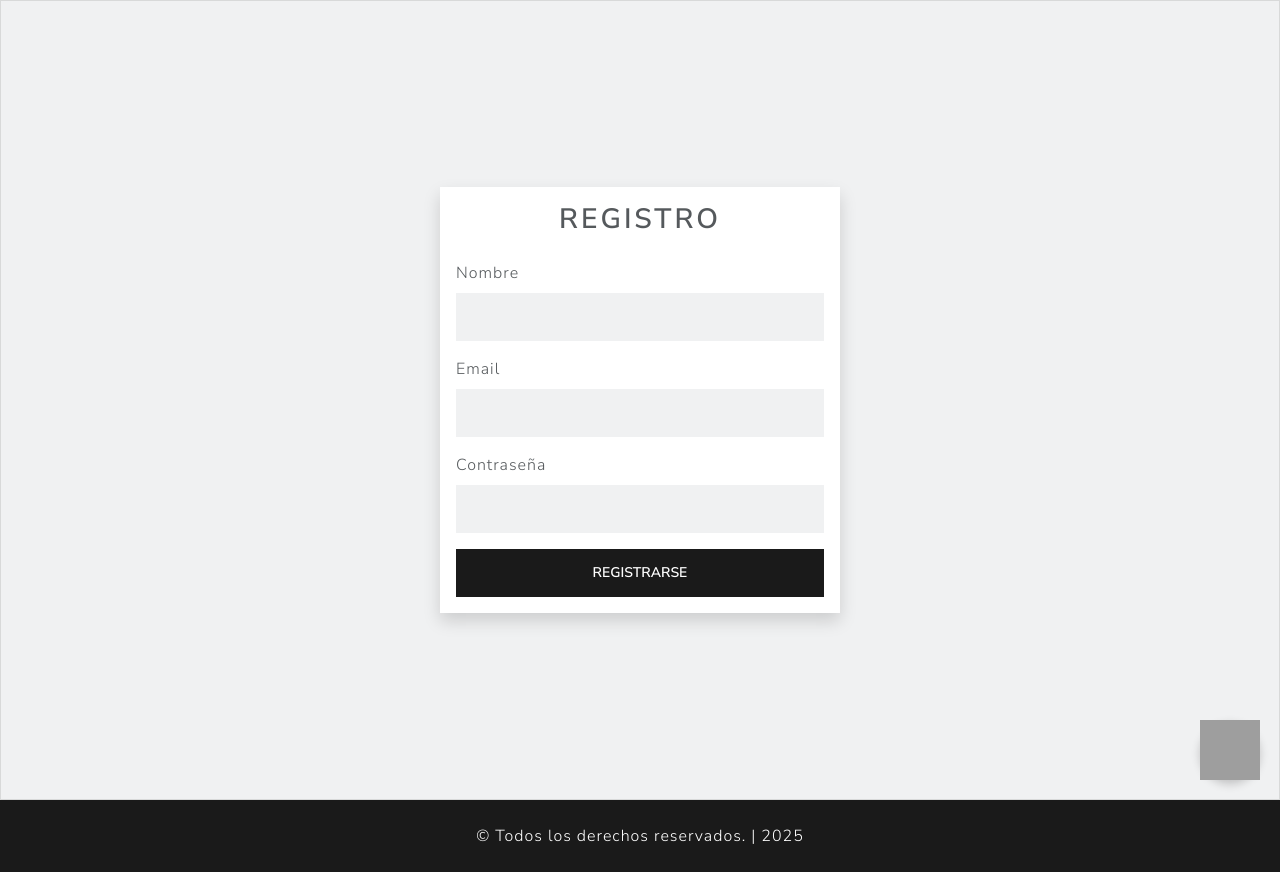
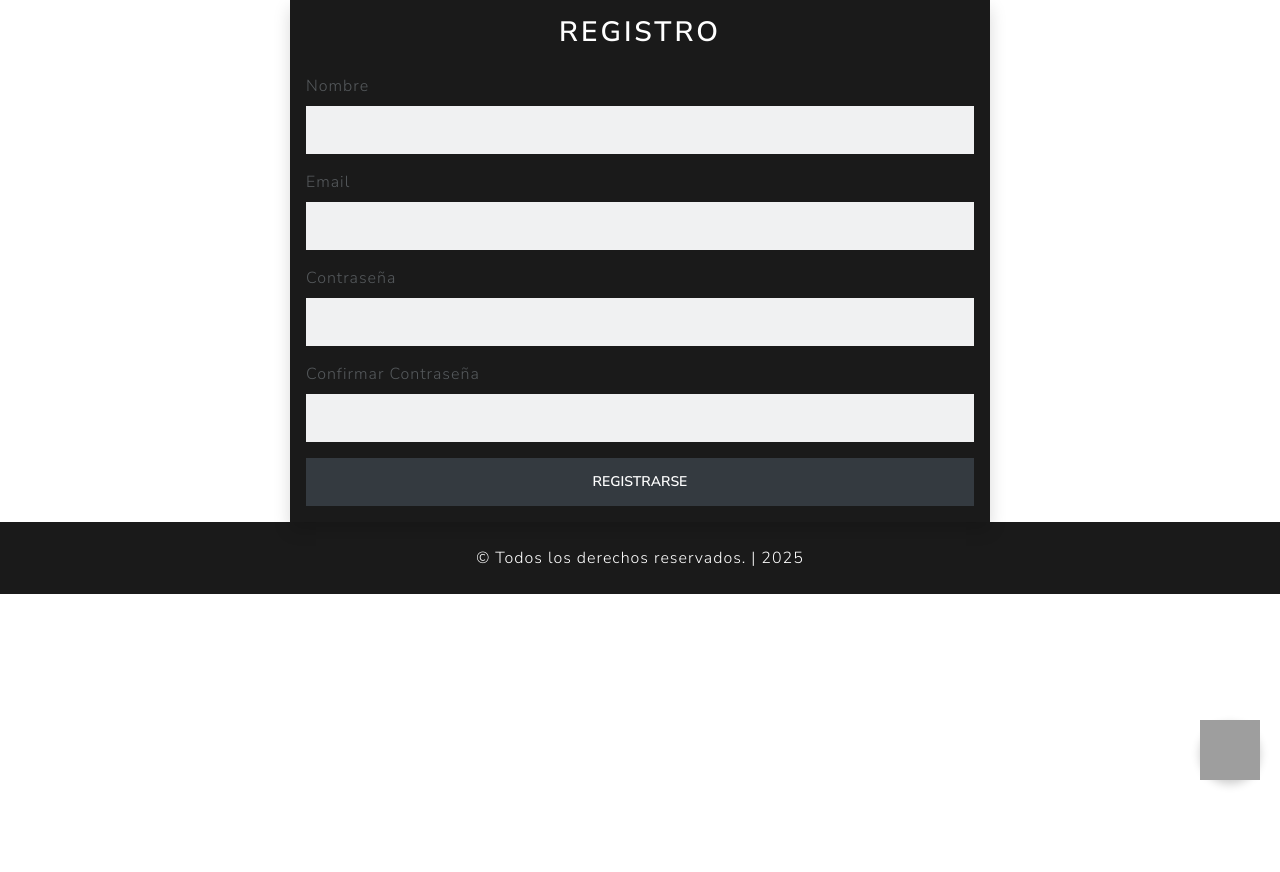
Before and after one commit to IAMR23/American, a React (Vite) app in the folder frontend/: page /registro in a window 1280 px wide. After the commit the page ends 800 px from the top, so only its background shows below. Built offline with nearby package versions, Linux system fonts and the light colour scheme; no server answers; grey boxes are pictures that could not be loaded.

Commit message:
Registerd completed

```diff
--- a/frontend/src/components/RegistrationForm.jsx
+++ b/frontend/src/components/RegistrationForm.jsx
@@ -1,4 +1,4 @@
-import React , { useState } from "react";
+import React, { useState } from "react";
 import { registerUser } from "../services/userServices";
 
 function RegistrationForm() {
@@ -6,6 +6,7 @@ function RegistrationForm() {
     nombre: "",
     email: "",
     password: "",
+    confirmPassword: "",
   });
 
   const [loading, setLoading] = useState(false);
@@ -23,14 +24,23 @@ function RegistrationForm() {
     setError(null);
     setSuccess(null);
 
+    // Validar que las contraseñas coincidan antes de enviar
+    if (formData.password !== formData.confirmPassword) {
+      setError("Las contraseñas no coinciden.");
+      setLoading(false);
+      return;
+    }
+
     try {
-      const response = await registerUser(formData);
+      const { nombre, email, password } = formData;
+      const response = await registerUser({ nombre, email, password });
       setSuccess("Usuario registrado exitosamente.");
       setFormData({
         nombre: "",
         email: "",
         password: "",
-      }); // Limpiar formulario
+        confirmPassword: "",
+      });
     } catch (error) {
       setError(error.response?.data?.message || "Error al registrar usuario.");
     } finally {
@@ -38,11 +48,14 @@ function RegistrationForm() {
     }
   };
 
+  const contrasenasCoinciden =
+    formData.password === formData.confirmPassword && formData.confirmPassword.length > 0;
+
   return (
-    <div className="d-flex vh-100 justify-content-center align-items-center bg-light">
-      <div className="card shadow" style={{ maxWidth: "400px", width: "100%" }}>
+    <div className="d-flex justify-content-center align-items-center">
+      <div className="card shadow bg-primary" style={{ maxWidth: "700px", width: "100%" }}>
         <div className="card-body">
-          <h2 className="card-title text-center mb-4">Registro</h2>
+          <h2 className="card-title text-center mb-4 text-white">Registro</h2>
 
           {error && <p className="text-danger text-center">{error}</p>}
           {success && <p className="text-success text-center">{success}</p>}
@@ -93,9 +106,36 @@ function RegistrationForm() {
               />
             </div>
 
+            <div className="mb-3">
+              <label htmlFor="confirmPassword" className="form-label">
+                Confirmar Contraseña
+              </label>
+              <input
+                id="confirmPassword"
+                type="password"
+                name="confirmPassword"
+                value={formData.confirmPassword}
+                onChange={handleChange}
+                className={`form-control ${
+                  formData.confirmPassword.length > 0
+                    ? contrasenasCoinciden
+                      ? "is-valid"
+                      : "is-invalid"
+                    : ""
+                }`}
+                required
+              />
+              {formData.confirmPassword.length > 0 && !contrasenasCoinciden && (
+                <div className="invalid-feedback">Las contraseñas no coinciden</div>
+              )}
+              {formData.confirmPassword.length > 0 && contrasenasCoinciden && (
+                <div className="valid-feedback">Las contraseñas coinciden</div>
+              )}
+            </div>
+
             <button
               type="submit"
-              className="btn btn-primary w-100"
+              className="btn btn-dark w-100"
               disabled={loading}
             >
               {loading ? "Registrando..." : "Registrarse"}
--- a/frontend/src/components/WhatsAppButton.jsx
+++ b/frontend/src/components/WhatsAppButton.jsx
@@ -1,11 +1,46 @@
-import React from "react";
+import React, { useEffect, useState } from "react";
 import "../styles/Whatsapp.css";
+import axios from "axios";
+
 export default function WhatsAppButton() {
+  const [mostrarBoton, setMostrarBoton] = useState(false);
+
+  useEffect(() => {
+    const verificarSuscripcion = async () => {
+      try {
+        const token = localStorage.getItem("token");
+
+        const res = await axios.get("http://localhost:5000/user/suscripcion", {
+          headers: {
+            Authorization: `Bearer ${token}`,
+          },
+        });
+
+        const usuario = res.data;
+        const suscrito = usuario.suscrito;
+        const finSuscripcion = new Date(usuario.subscriptionEnd);
+        const ahora = new Date();
+
+        // Mostrar el botón solo si no está suscrito o si la suscripción ya expiró
+        if (!suscrito || ahora > finSuscripcion) {
+          setMostrarBoton(true);
+        }
+      } catch (error) {
+        console.error("Error al verificar suscripción:", error);
+        // Si hay error (por ejemplo, no logueado), se muestra el botón
+        setMostrarBoton(true);
+      }
+    };
+
+    verificarSuscripcion();
+  }, []);
+
+  if (!mostrarBoton) return null;
+
   const phoneNumber = "593999999999"; // Cambia aquí tu número real
   const mensaje = encodeURIComponent(
     "Hola, quiero activar mi cuenta de American Karaoke 🎤"
   );
-
   const link = `https://wa.me/${phoneNumber}?text=${mensaje}`;
 
   return (
--- a/frontend/src/pages/AnunciosCrud.jsx
+++ b/frontend/src/pages/AnunciosCrud.jsx
@@ -22,9 +22,8 @@ export default function AnunciosCRUD() {
 
   const fetchAnuncios = async () => {
     try {
-      const res = await axios.get(`${API_ANUNCIOS}/anuncio`);
+      const res = await axios.get(`${API_ANUNCIOS}`);
       setAnuncios(res.data);
-      console.log(res.data)
     } catch (err) {
       console.error("Error al obtener anuncios", err);
     }
--- a/frontend/src/pages/Inicial.jsx
+++ b/frontend/src/pages/Inicial.jsx
@@ -24,6 +24,8 @@ import PublicacionesPage from "./PublicacionesPage";
 import PlantTest from "../components/PlanTest";
 import Carrousel from "../components/Carrousel";
 import BuscadorTabla from "../components/BuscadorTabla";
+import RegistrationForm from "../components/RegistrationForm";
+
 
 export default function Inicial() {
   const [cola, setCola] = useState([]);
@@ -31,6 +33,7 @@ export default function Inicial() {
   const [playlists, setPlaylists] = useState([]);
   const [showModal, setShowModal] = useState(false);
   const [selectedPlaylist, setSelectedPlaylist] = useState(null);
+  const [suscrito, setSuscrito] = useState(false);
 
   // Renderizado
   const [seccionActiva, setSeccionActiva] = useState("video");
@@ -80,6 +83,8 @@ export default function Inicial() {
 
       case "ingresar":
         return <LoginForm onLoginSuccess={handleLoginSuccess} />;
+      case "registrar":
+        return <RegistrationForm />;
       case "listadoPdf":
         return <ListadoPDFCanciones />;
       case "calificacion":
@@ -153,37 +158,61 @@ export default function Inicial() {
     }
   };
 
+  const [userRole, setUserRole] = useState(null);
+
   // Cargar token y datos del usuario
+
+  // Primer efecto: decodifica y establece userId y rol
   useEffect(() => {
     const token = getToken();
 
     if (token) {
       try {
         const decoded = jwtDecode(token);
-        const userIdDecoded = decoded.userId;
-        setUserId(userIdDecoded);
-        const cargarPlaylists = async () => {
+        setUserId(decoded.userId);
+        setUserRole(decoded.rol);
+      } catch (err) {
+        console.error("Token inválido", err);
+      }
+    }
+  }, []);
+
+  // Segundo efecto: una vez userId está listo, carga todo
+  useEffect(() => {
+    const token = getToken();
+    if (!token || !userId) return;
+
+    const cargarDatos = async () => {
       try {
-            const res = await axios.get(
-              `${API_URL}/t/playlist/${userIdDecoded}`,
+        const resPlaylists = await axios.get(
+          `${API_URL}/t/playlist/${userId}`,
           {
             headers: { Authorization: `Bearer ${token}` },
           }
         );
-            setPlaylists(Array.isArray(res.data) ? res.data : []);
+        setPlaylists(Array.isArray(resPlaylists.data) ? resPlaylists.data : []);
       } catch (error) {
         console.error("Error al cargar playlists", error);
         setPlaylists([]);
       }
+
+      try {
+        const resSub = await axios.get(`${API_URL}/user/suscripcion`, {
+          headers: { Authorization: `Bearer ${token}` },
+        });
+        setSuscrito(resSub.data.suscrito === true);
+      } catch (error) {
+        console.warn("No estás suscrito o hubo un error al verificar.");
+        setSuscrito(false);
+      }
+
+      cargarCola();
     };
 
-        cargarCola();
-        cargarPlaylists();
-      } catch (err) {
-        console.error("Token inválido", err);
-      }
-    }
+    cargarDatos();
   }, [userId]);
+
+  console.log(suscrito);
 
   const cargarPlaylistACola = async (playlistId) => {
     const token = getToken();
@@ -276,20 +305,23 @@ export default function Inicial() {
 
         <div className="d-flex flex-row justify-content-center align-items-center w-100 flex-wrap gap-2">
           <div className="d-flex flex-row flex-md-column flex-wrap justify-content-center gap-1">
-            {getToken() && (
+            {getToken() && userRole === "admin" && (
               <button className="boton2" onClick={() => navigate("/dashboard")}>
                 Dashboard
               </button>
             )}
+
             <button
               className="boton1"
               onClick={() => setSeccionActiva("buscador")}
+              disabled={!suscrito}
             >
               Buscador
             </button>
             <button
               className="boton2"
               onClick={() => setSeccionActiva("playlist")}
+              disabled={!suscrito}
             >
               PlayList
             </button>
@@ -297,18 +329,21 @@ export default function Inicial() {
             <button
               className="boton4"
               onClick={() => setSeccionActiva("favoritos")}
+              disabled={!suscrito}
             >
               Favoritos
             </button>
             <button
               onClick={() => navigate("/listaCanciones")}
               className="boton5"
+              disabled={!suscrito}
             >
               Lista de Canciones
             </button>
             <button
               className="boton6"
               onClick={() => setSeccionActiva("sugerirCanciones")}
+              disabled={!suscrito}
             >
               Sugerir Canciones
             </button>
@@ -326,9 +361,18 @@ export default function Inicial() {
                 Ingresar
               </button>
             )}
+            {!getToken() && (
+              <button
+                className="boton7"
+                onClick={() => setSeccionActiva("registrar")}
+              >
+                Registrar
+              </button>
+            )}
             <button
               className="boton9"
               onClick={() => setSeccionActiva("listadoPdf")}
+              disabled={!suscrito}
             >
               Listado PDF
             </button>
@@ -343,19 +387,23 @@ export default function Inicial() {
             <button
               className="boton1"
               onClick={() => setSeccionActiva("ayuda")}
+              disabled={!suscrito}
             >
               Ayuda
             </button>
             <button
               className="boton2"
               onClick={() => navigate("/publicaciones")}
+              disabled={!suscrito}
             >
               Galería Otros
             </button>
 
-            <button className="boton3" onClick={() => cerrarSesion()}>
+            {getToken() && (
+              <button className="boton3" onClick={cerrarSesion}>
                 Cerrar Sesión
               </button>
+            )}
           </div>
         </div>
 
```
Lines whose indentation alone changed are shown as unchanged.
